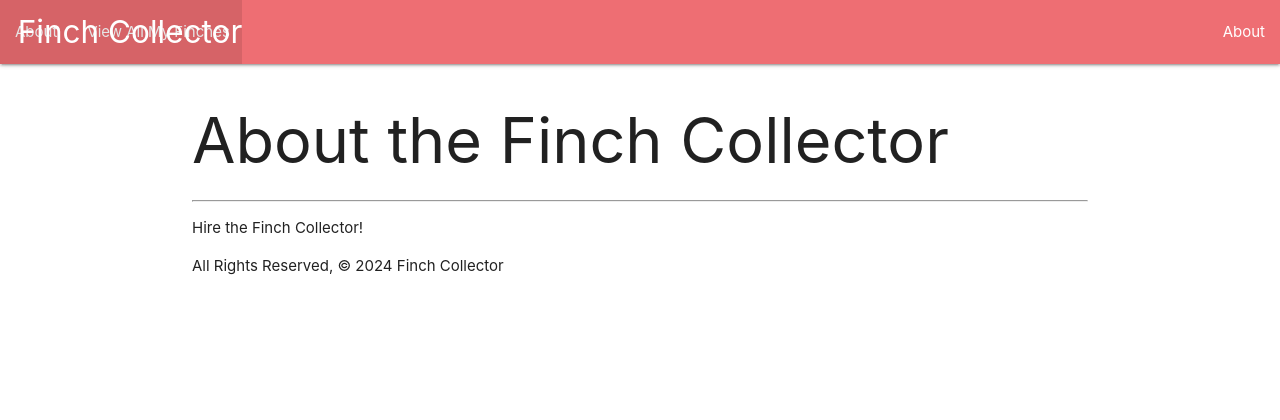
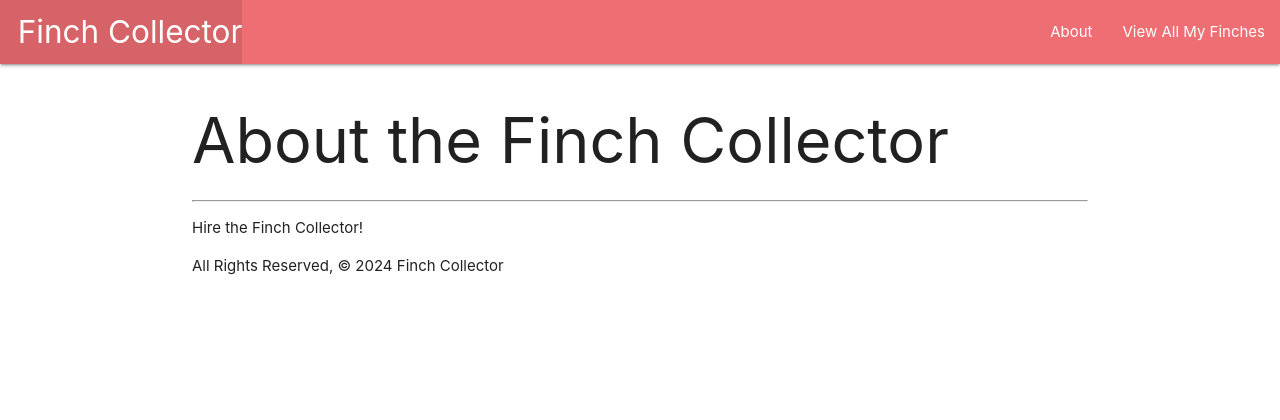
Before and after one commit to benlcohn/finchcollector, a Django app: page /about/ in a window 1280 px wide. Shown: the top 420 px of the page. Run offline with Django 4.2, Linux system fonts and the light colour scheme.

Commit message:
style update, added to db

```diff
--- a/main_app/templates/base.html
+++ b/main_app/templates/base.html
@@ -16,12 +16,10 @@
       <div class="nav-wrapper">
         <ul>
           <li><a href="/" class="left brand-logo">&nbsp;&nbsp;Finch Collector</a></li>
-          <li><a href="/about">About</a></li>
-        <!-- new markup below -->
-        <li><a href="/finches">View All My Finches</a></li>
         </ul>
         <ul class="right">
           <li><a href="/about">About</a></li>
+          <li><a href="/finches">View All My Finches</a></li>
         </ul>
       </div>
     </nav>
```
